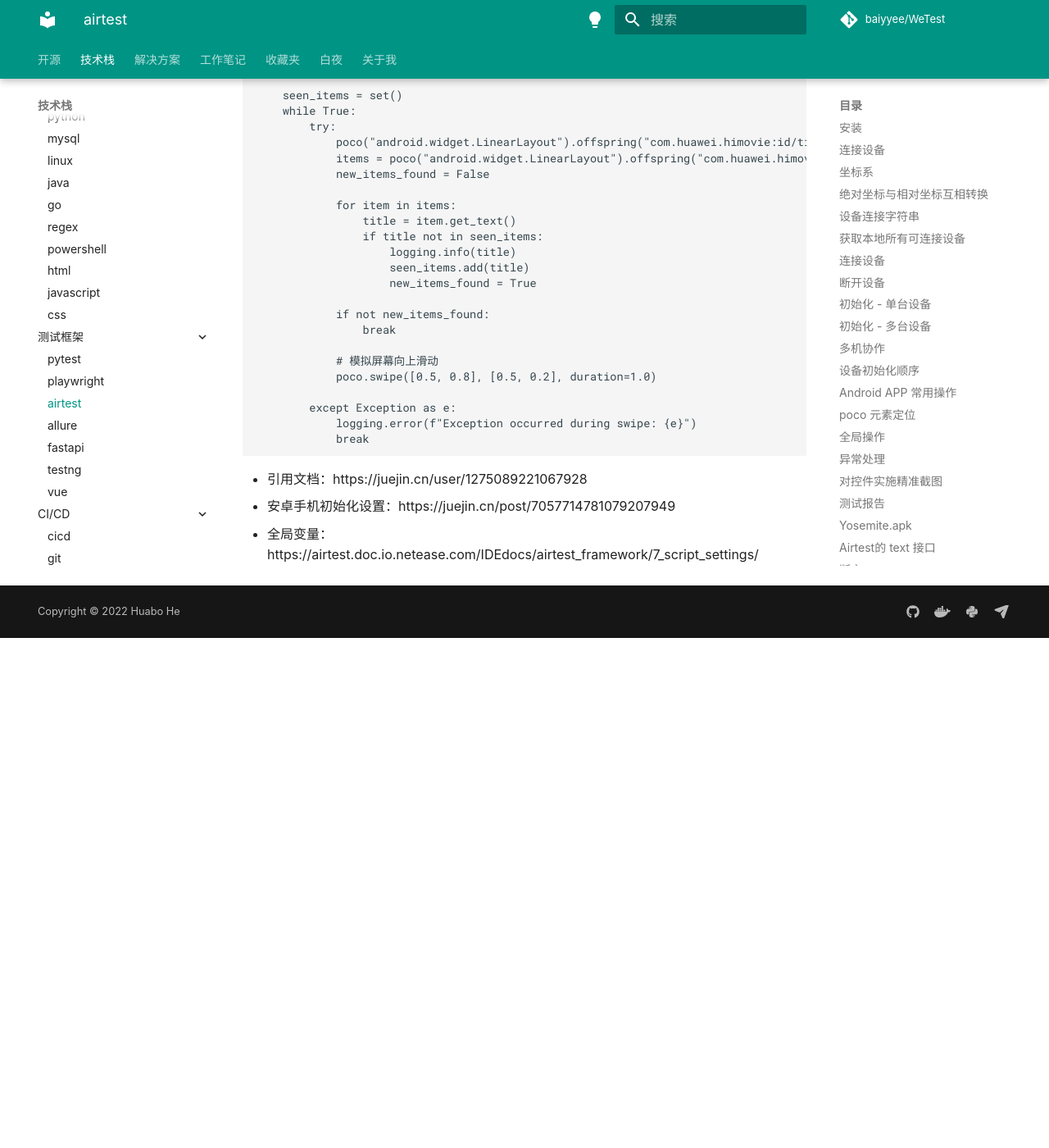
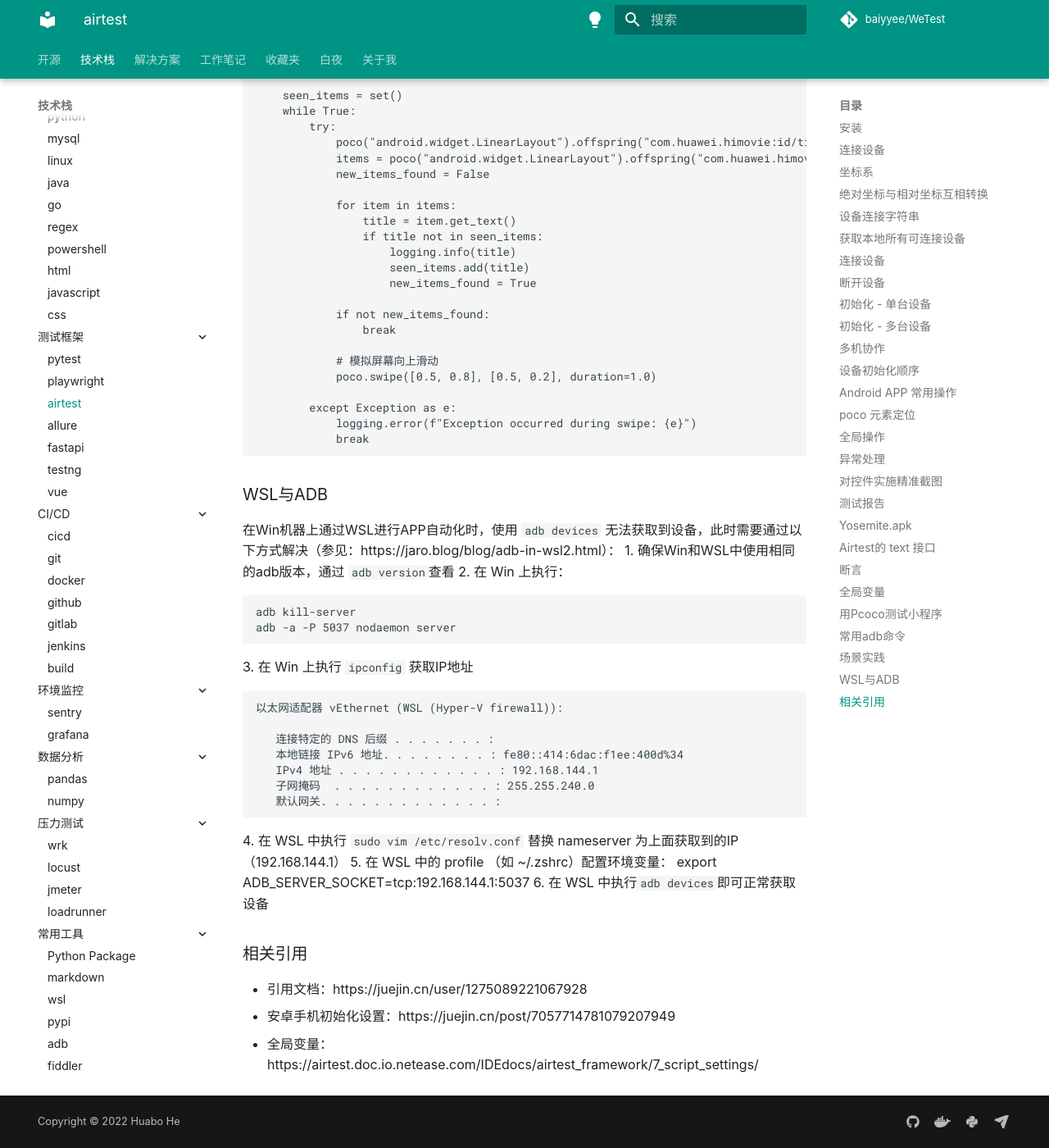
Before and after one commit to baiyyee/baiyyee.github.io, an MkDocs documentation site: the page built from docs/full-stack/framework/airtest.md, in a window 1280 px wide and 1400 px high, scrolled down 28750 px. Shown: the whole window at 82% size. Built offline with MkDocs 1.6.1 and Material for MkDocs 9.7.7, drawn with Linux system fonts in a browser that asks for light colours; comment, search, counter and statistics services are not loaded; before the commit the page ends 29528 px from its top, so only the background shows below that.

Commit message:
update: 更新WSL处理方案

````diff
--- a/docs/full-stack/framework/airtest.md
+++ b/docs/full-stack/framework/airtest.md
@@ -1426,7 +1426,33 @@ def test_get_video_title(poco: AndroidUiautomationPoco):
             break
 ```
 
+### WSL与ADB
+在Win机器上通过WSL进行APP自动化时，使用 `adb devices` 无法获取到设备，此时需要通过以下方式解决（参见：https://jaro.blog/blog/adb-in-wsl2.html）：
+1. 确保Win和WSL中使用相同的adb版本，通过 `adb version`查看
+2. 在 Win 上执行：
+```
+adb kill-server
+adb -a -P 5037 nodaemon server
+```
+3. 在 Win 上执行 `ipconfig` 获取IP地址
+```
+以太网适配器 vEthernet (WSL (Hyper-V firewall)):
 
+   连接特定的 DNS 后缀 . . . . . . . :
+   本地链接 IPv6 地址. . . . . . . . : fe80::414:6dac:f1ee:400d%34
+   IPv4 地址 . . . . . . . . . . . . : 192.168.144.1
+   子网掩码  . . . . . . . . . . . . : 255.255.240.0
+   默认网关. . . . . . . . . . . . . :
+```
+4. 在 WSL 中执行 `sudo vim /etc/resolv.conf` 替换 nameserver 为上面获取到的IP（192.168.144.1）
+5. 在 WSL 中的 profile （如 ~/.zshrc）配置环境变量：
+export ADB_SERVER_SOCKET=tcp:192.168.144.1:5037
+6. 在 WSL 中执行`adb devices`即可正常获取设备
+
+
+
+
+### 相关引用
 
 - 引用文档：https://juejin.cn/user/1275089221067928
 - 安卓手机初始化设置：https://juejin.cn/post/7057714781079207949
````
